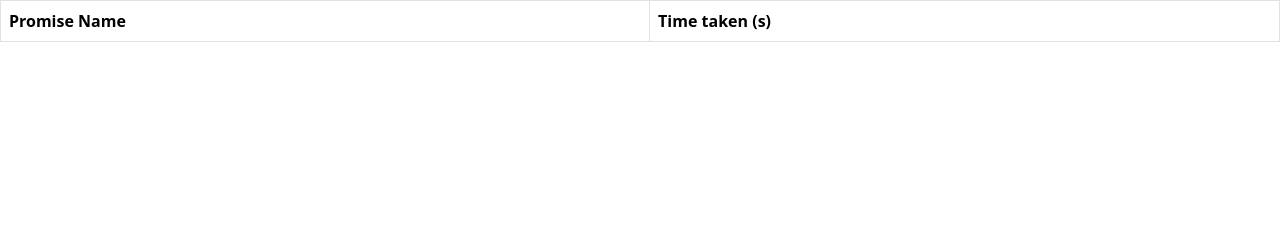
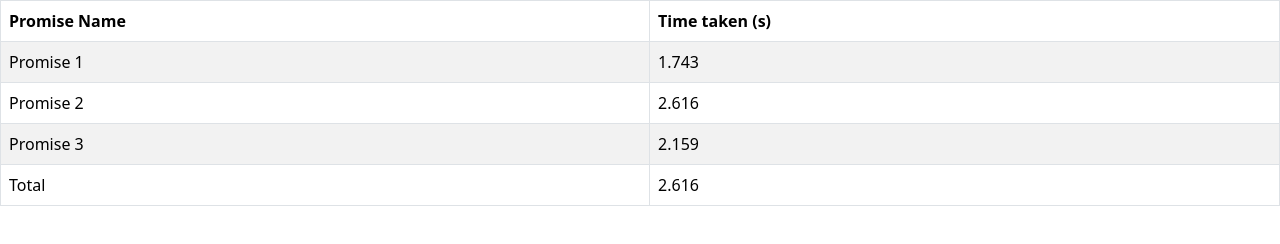
Before and after one commit to acciojob/wait-for-multiple-promises-KartiKBriteinno, a website: page main.html in a window 1280 px wide. Drawn offline with nearby package versions, Linux system fonts and the light colour scheme.

Commit message:
created a submission

```diff
--- a/main.html
+++ b/main.html
@@ -1,5 +1,4 @@
 <!DOCTYPE html>
-
 <html>
   <head>
     <link rel="stylesheet" href="styles.css" />
@@ -12,7 +11,6 @@
   </head>
 
   <body>
-    <!-- the entire body must be written by student -->
     <table class="table table-striped table-hover table-bordered">
       <thead>
         <tr>
@@ -20,7 +18,11 @@
           <th>Time taken (s)</th>
         </tr>
       </thead>
-      <tbody id="output"></tbody>
+      <tbody id="output">
+        <tr>
+          <td colspan="2">Loading...</td>
+        </tr>
+      </tbody>
     </table>
 
     <script type="text/javascript" src="./script.js"></script>
--- a/script.js
+++ b/script.js
@@ -1 +1,58 @@
 //your JS code here. If required.
+document.addEventListener("DOMContentLoaded", () => {
+  const outputElement = document.getElementById("output");
+
+  // Helper function to create a promise that resolves after a random time between 1 and 3 seconds
+  function createPromise(name) {
+    const time = Math.random() * 2 + 1;
+    return new Promise((resolve) => {
+      setTimeout(() => {
+        resolve({ name, time });
+      }, time * 1000);
+    });
+  }
+
+  // Create three promises
+  const promises = [
+    createPromise("Promise 1"),
+    createPromise("Promise 2"),
+    createPromise("Promise 3"),
+  ];
+
+  const startTime = performance.now();
+
+  // Use Promise.all() to wait for all promises to resolve
+  Promise.all(promises).then((results) => {
+    const endTime = performance.now();
+    const totalTime = ((endTime - startTime) / 1000).toFixed(3);
+
+    // Clear the loading text
+    outputElement.innerHTML = "";
+
+    // Add rows for each promise result
+    results.forEach((result) => {
+      const row = document.createElement("tr");
+      const nameCell = document.createElement("td");
+      const timeCell = document.createElement("td");
+
+      nameCell.textContent = result.name;
+      timeCell.textContent = result.time.toFixed(3);
+
+      row.appendChild(nameCell);
+      row.appendChild(timeCell);
+      outputElement.appendChild(row);
+    });
+
+    // Add the total time row
+    const totalRow = document.createElement("tr");
+    const totalNameCell = document.createElement("td");
+    const totalTimeCell = document.createElement("td");
+
+    totalNameCell.textContent = "Total";
+    totalTimeCell.textContent = totalTime;
+
+    totalRow.appendChild(totalNameCell);
+    totalRow.appendChild(totalTimeCell);
+    outputElement.appendChild(totalRow);
+  });
+});
```
